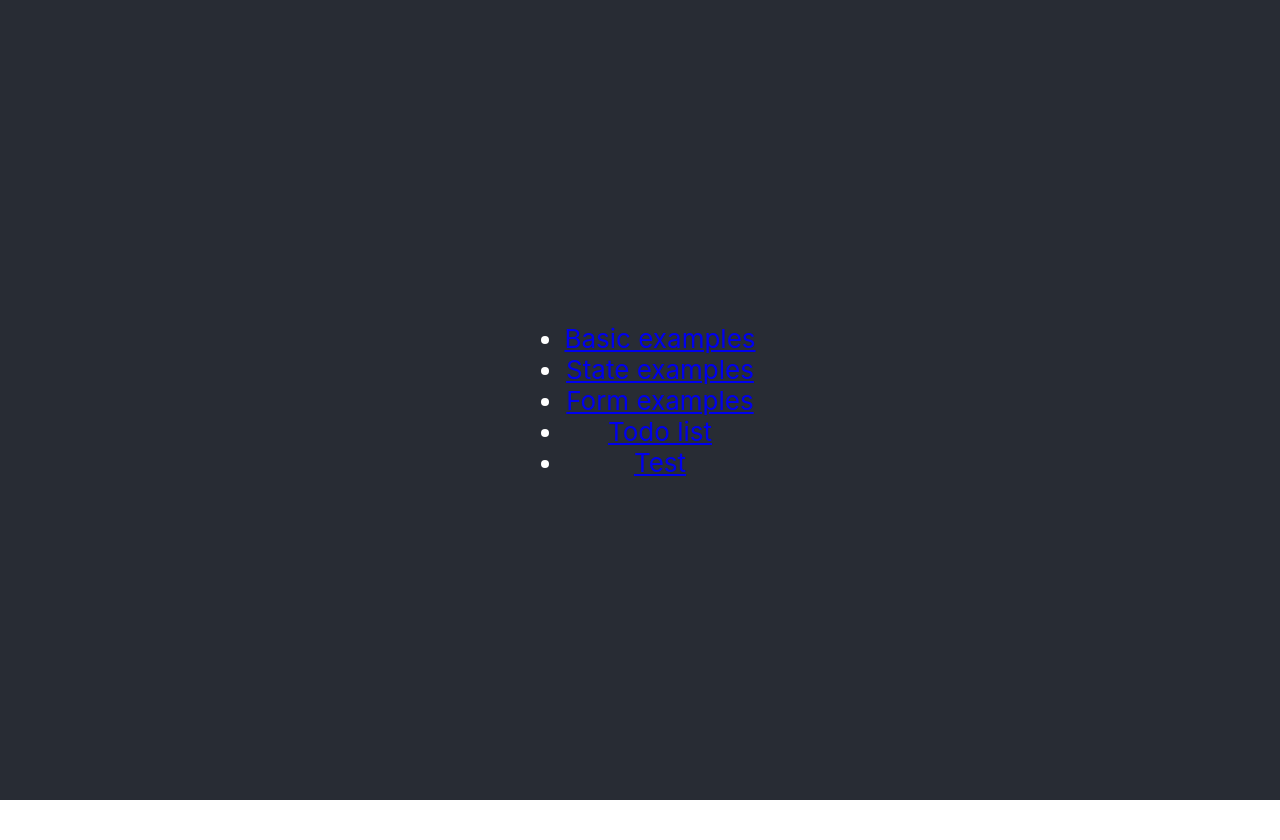
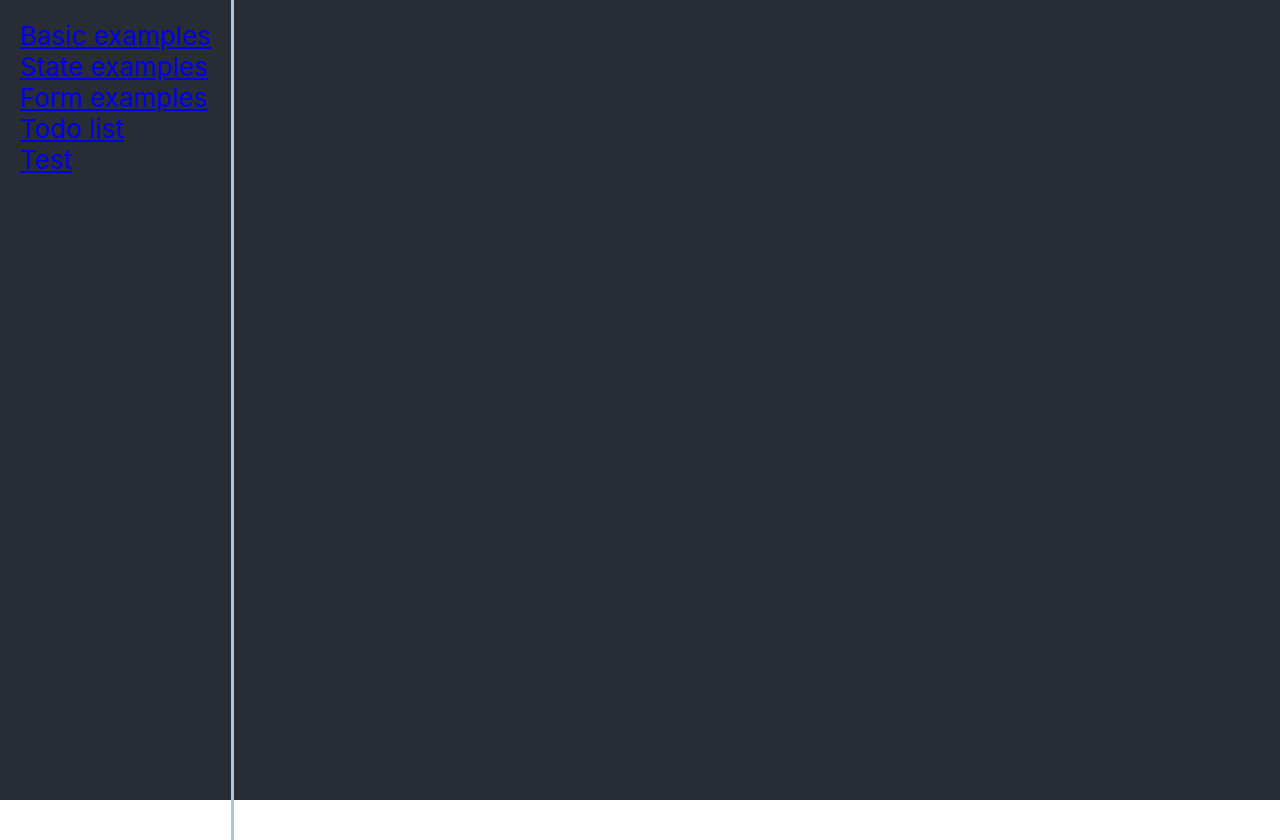
Before and after one commit to crraay/react-tutorial, a React (Create React App) app: page / in a window 1280 px wide. Before the commit the page ends 800 px from the top, so only its background shows below. Built offline with nearby package versions, Linux system fonts and the light colour scheme.

Commit message:
rework styles

```diff
--- a/src/App.css
+++ /dev/null
@@ -1,38 +0,0 @@
-.App {
-  text-align: center;
-}
-
-.App-logo {
-  height: 40vmin;
-  pointer-events: none;
-}
-
-@media (prefers-reduced-motion: no-preference) {
-  .App-logo {
-    animation: App-logo-spin infinite 20s linear;
-  }
-}
-
-.App-header {
-  background-color: #282c34;
-  min-height: 100vh;
-  display: flex;
-  flex-direction: column;
-  align-items: center;
-  justify-content: center;
-  font-size: calc(10px + 2vmin);
-  color: white;
-}
-
-.App-link {
-  color: #61dafb;
-}
-
-@keyframes App-logo-spin {
-  from {
-    transform: rotate(0deg);
-  }
-  to {
-    transform: rotate(360deg);
-  }
-}
--- a/src/App.js
+++ b/src/App.js
@@ -1,10 +1,9 @@
 import React from 'react';
-import './App.css';
 import {Menu} from "./components/Menu";
 import {renderRoutes} from "react-router-config";
-
 import {routes} from "./routes";
 import {ErrorCatcher} from "./components/ErrorCatcher";
+import styles from "./App.module.scss";
 
 class App extends React.Component {
   constructor(props) {
@@ -13,10 +12,11 @@ class App extends React.Component {
 
   render() {
     return (
-      <div className="App">
-        <header className="App-header">
-          <Menu/>
-
+      <div className={styles.app}>
+        <aside className={styles.aside}>
+          <Menu className={styles.menu} activeClassName={styles.activeClassName}/>
+        </aside>
+        <div className={styles.content}>
           <ErrorCatcher>
           {renderRoutes(routes)}
           </ErrorCatcher>
@@ -27,7 +27,7 @@ class App extends React.Component {
           {/*  <Route exact path="/todo" component={TodoList} />*/}
           {/*  <Route exact path="/test/:id" component={TestPage} />*/}
           {/*</Switch>*/}
-        </header>
+        </div>
       </div>
     );
   }
--- /dev/null
+++ b/src/App.module.scss
@@ -0,0 +1,30 @@
+.app {
+  background-color: #282c34;
+  min-height: 100vh;
+  font-size: calc(10px + 2vmin);
+  color: white;
+}
+
+.content {
+  text-align: center;
+  display: flex;
+  flex-direction: column;
+  align-items: center;
+  justify-content: center;
+}
+
+.aside {
+  float: left;
+  border-right: 3px solid lightsteelblue;
+}
+
+.menu {
+  height: 100vh;
+  margin: 0;
+  padding: 20px;
+  list-style-type: none;
+}
+
+.activeClassName {
+  color: red;
+}
--- a/src/components/Menu.js
+++ b/src/components/Menu.js
@@ -1,23 +1,23 @@
 import React from 'react';
-import { Link } from 'react-router-dom';
+import { NavLink } from 'react-router-dom';
 
-export const Menu = () => {
+export const Menu = ({className, activeClassName}) => {
   return (
-    <ul>
+    <ul className={className}>
       <li>
-        <Link to="/basic" >Basic examples</Link>
+        <NavLink activeClassName={activeClassName} to="/basic" >Basic examples</NavLink>
       </li>
       <li>
-        <Link to={ {pathname: "/state", state: { items: [6, 7, 8] }} } >State examples</Link>
+        <NavLink activeClassName={activeClassName} to={ {pathname: "/state", state: { items: [6, 7, 8] }} } >State examples</NavLink>
       </li>
       <li>
-        <Link to="/forms" >Form examples</Link>
+        <NavLink activeClassName={activeClassName} to="/forms" >Form examples</NavLink>
       </li>
       <li>
-        <Link to="/todo" >Todo list</Link>
+        <NavLink activeClassName={activeClassName} to="/todo" >Todo list</NavLink>
       </li>
       <li>
-        <Link to="/test/5" >Test</Link>
+        <NavLink activeClassName={activeClassName} to="/test/5" >Test</NavLink>
       </li>
     </ul>
   );
```
